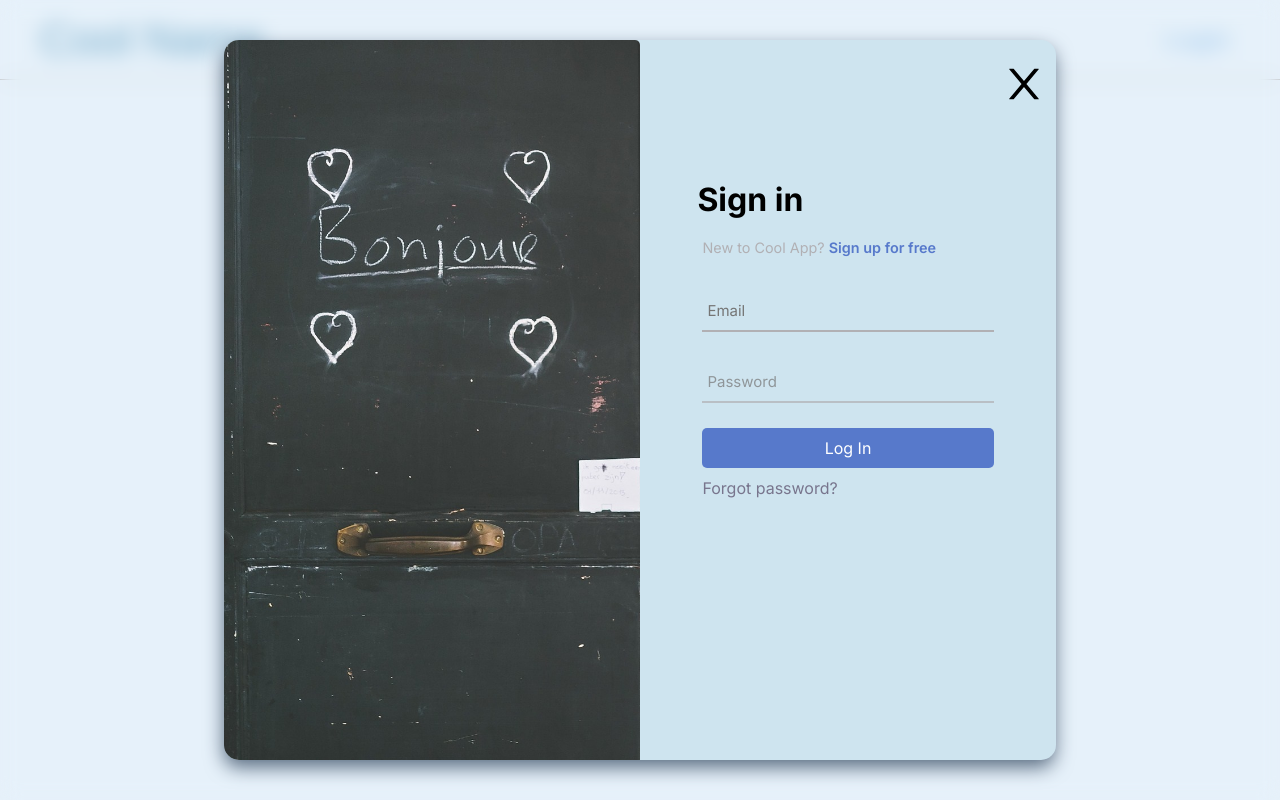
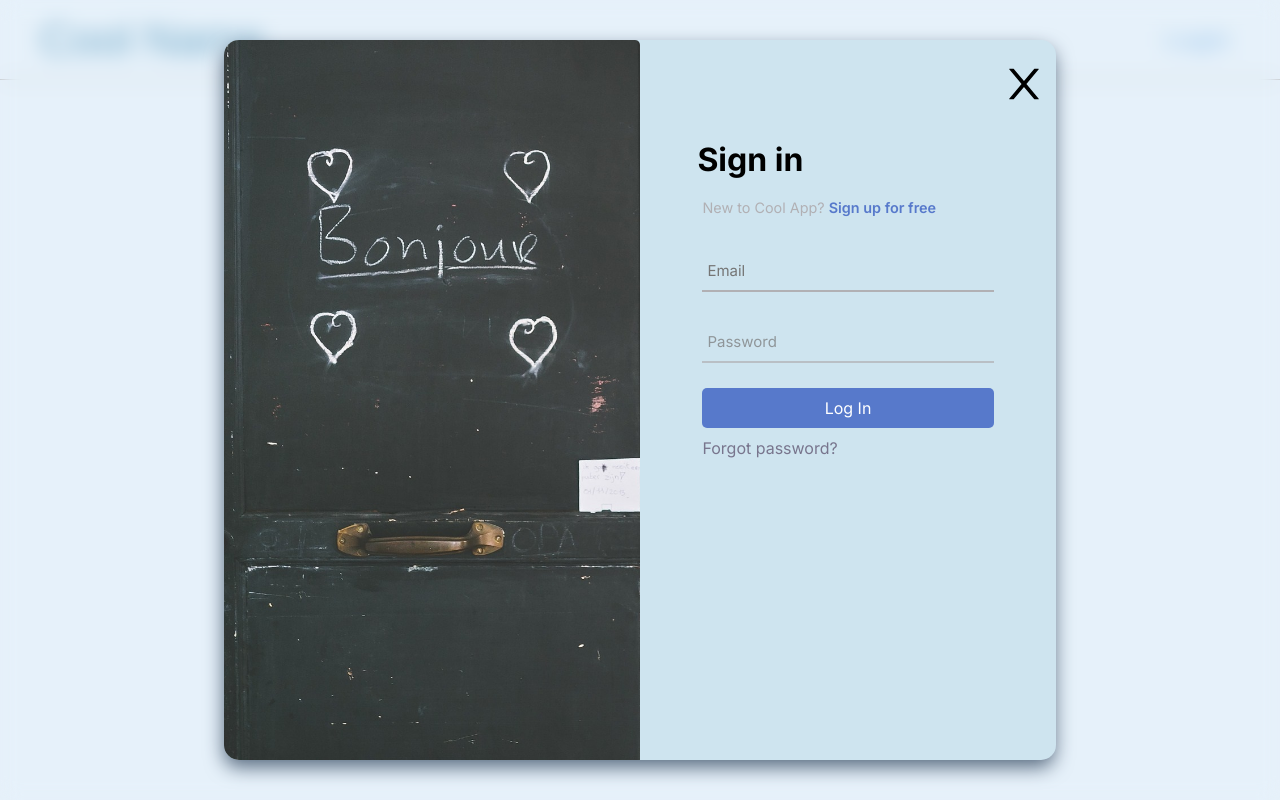
Before and after one commit to zdunek9/eng_app, a React (Create React App) app: page /login in a window 1280 px wide. Built offline with nearby package versions, Linux system fonts and the light colour scheme; no server answers; a web font is replaced by a local one.

Commit message:
Login page done

```diff
--- a/src/components/Modals/LogIn/LogIn.tsx
+++ b/src/components/Modals/LogIn/LogIn.tsx
@@ -46,6 +46,7 @@ const LoginTest: React.FC = () => {
 
   async function setConfirmAccess(accessGranted: boolean) {
     setLoading(true);
+    dispatchReducer({ type: "setShowResetPwd", payload: false });
     if (accessGranted) {
       try {
         const response = await axios.post(URL_LOGIN, {
@@ -154,7 +155,7 @@ const LoginTest: React.FC = () => {
             <input
               placeholder="Email"
               type="text"
-              className={state.errMsg&&'errorInput'}
+              className={state.errMsg && "errorInput"}
               ref={userRef}
               maxLength={40}
               autoComplete="off"
@@ -167,7 +168,7 @@ const LoginTest: React.FC = () => {
             <input
               placeholder="Password"
               type="password"
-              className={state.errMsg&&'errorInput'}
+              className={state.errMsg && "errorInput"}
               maxLength={24}
               onChange={(e) =>
                 dispatchReducer({ type: "setPwd", payload: e.target.value })
@@ -187,9 +188,7 @@ const LoginTest: React.FC = () => {
           </form>
           {state.loadingState && <LoadingSmall />}
           {!state.loadingState && state.showResetPwd && (
-            <form
-              onSubmit={resetPassword}
-            >
+            <form onSubmit={resetPassword}>
               <ErrorMsgForgotPwd>
                 <input
                   placeholder="Your email address:"
--- a/src/components/Modals/LogIn/Login.style.js
+++ b/src/components/Modals/LogIn/Login.style.js
@@ -6,7 +6,7 @@ export const Wrapper = styled.div`
   align-items: center;
   flex-direction: column;
   font-size: 16px;
-  margin-top: 100px;
+  margin-top: 60px;
   text-align: left;
   form {
     margin-top: 20px;
--- a/src/components/Modals/NewAccount/NewAccount.style.js
+++ b/src/components/Modals/NewAccount/NewAccount.style.js
@@ -6,7 +6,7 @@ export const Wrapper = styled.div`
   align-items: center;
   flex-direction: column;
   font-size: 16px;
-  margin-top: 100px;
+  margin-top: 60px;
   text-align: left;
   form {
     position: relative;
```
